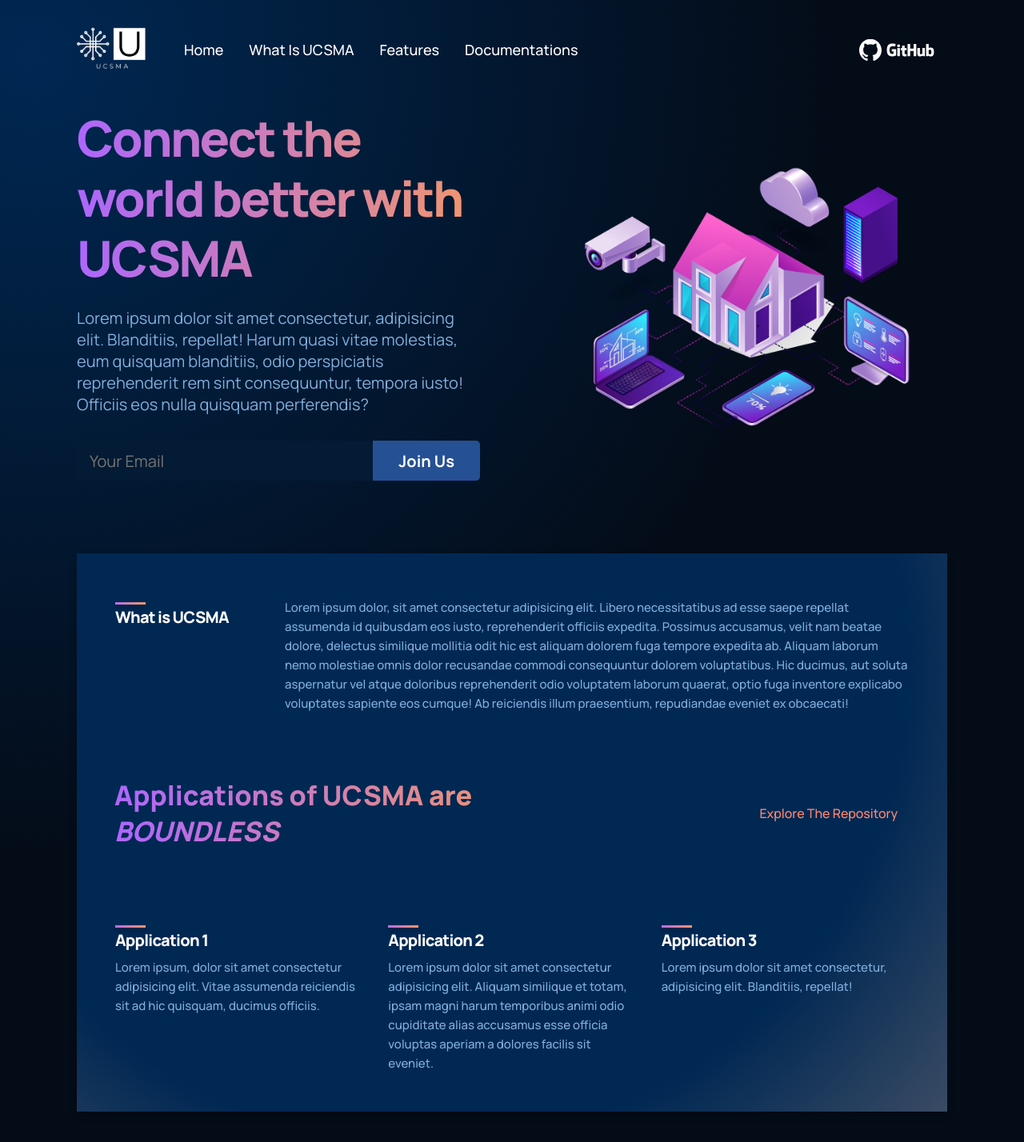
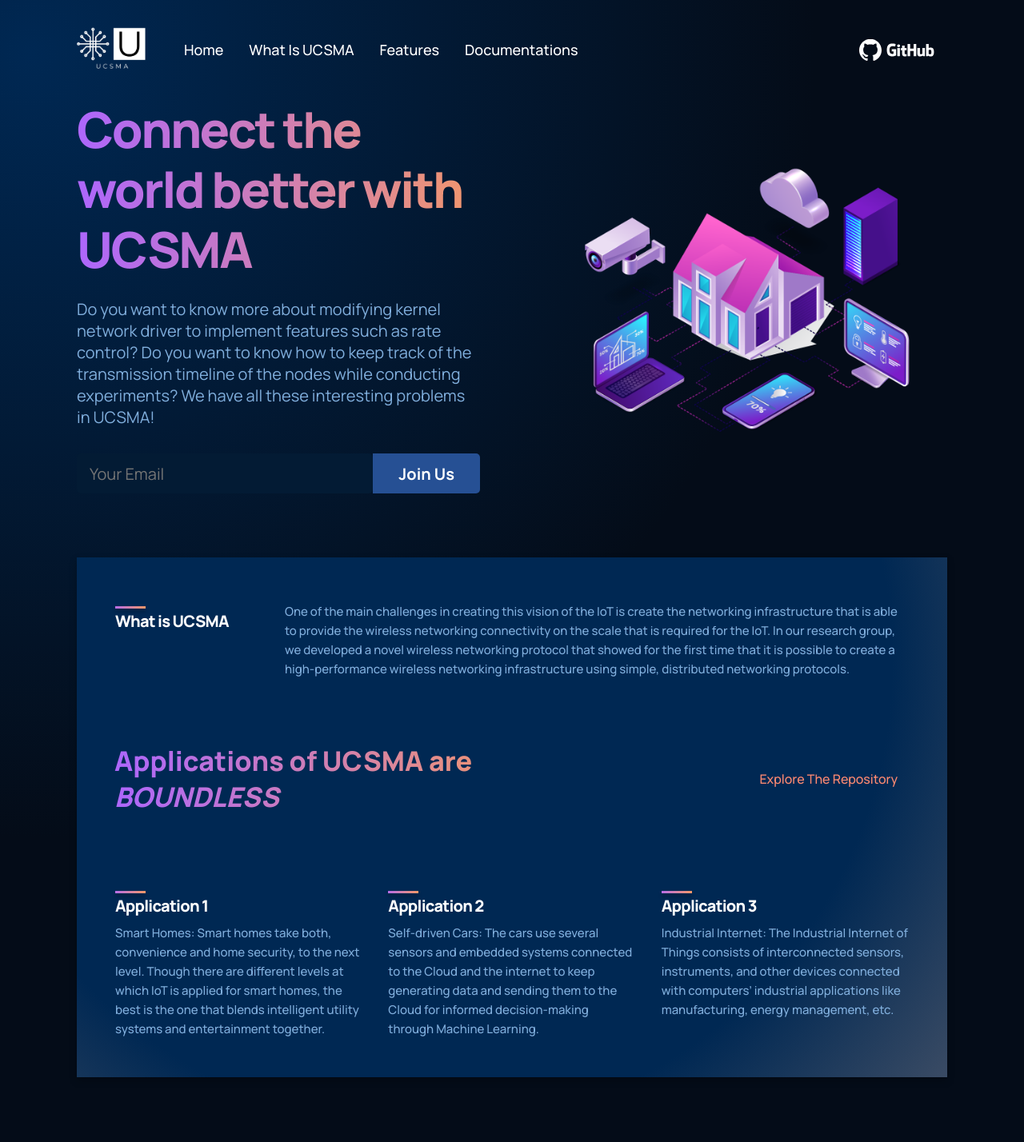
Before and after one commit to UCSMA-Project/homepage, a React (Create React App) app: page / in a window 1280 px wide. Shown: the top 1428 px of the page at 80% size. Built offline with nearby package versions, Linux system fonts and the light colour scheme.

Commit message:
add home page and application page

```diff
--- a/src/containers/header/Header.jsx
+++ b/src/containers/header/Header.jsx
@@ -20,7 +20,7 @@ const Header = () => {
       <div className='ucsma__header-content'>
         <h1 className='gradient__text'>Connect the world better with UCSMA</h1>
 
-        <p>Lorem ipsum dolor sit amet consectetur, adipisicing elit. Blanditiis, repellat! Harum quasi vitae molestias, eum quisquam blanditiis, odio perspiciatis reprehenderit rem sint consequuntur, tempora iusto! Officiis eos nulla quisquam perferendis?</p>
+        <p>Do you want to know more about modifying kernel network driver to implement features such as rate control? Do you want to know how to keep track of the transmission timeline of the nodes while conducting experiments? We have all these interesting problems in UCSMA!</p>
 
         <div className='ucsma__header-content__input'>
           <input
--- a/src/containers/whats-ucsma/WhatsUCSMA.jsx
+++ b/src/containers/whats-ucsma/WhatsUCSMA.jsx
@@ -6,7 +6,7 @@ const WhatsUCSMA = () => {
   return (
     <div className='ucsma__whatucsma section__margin' id='wucsma'>
       <div className='ucsma__whatucsma-feature'>
-        <Feature title={"What is UCSMA"} text={"Lorem ipsum dolor, sit amet consectetur adipisicing elit. Libero necessitatibus ad esse saepe repellat assumenda id quibusdam eos iusto, reprehenderit officiis expedita. Possimus accusamus, velit nam beatae dolore, delectus similique mollitia odit hic est aliquam dolorem fuga tempore expedita ab. Aliquam laborum nemo molestiae omnis dolor recusandae commodi consequuntur dolorem voluptatibus. Hic ducimus, aut soluta aspernatur vel atque doloribus reprehenderit odio voluptatem laborum quaerat, optio fuga inventore explicabo voluptates sapiente eos cumque! Ab reiciendis illum praesentium, repudiandae eveniet ex obcaecati!"} />
+        <Feature title={"What is UCSMA"} text={"One of the main challenges in creating this vision of the IoT is create the networking infrastructure that is able to provide the wireless networking connectivity on the scale that is required for the IoT. In our research group, we developed a novel wireless networking protocol that showed for the first time that it is possible to create a high-performance wireless networking infrastructure using simple, distributed networking protocols."}/>
       </div>
 
       <div className='ucsma__whatucsma-heading'>
@@ -17,11 +17,11 @@ const WhatsUCSMA = () => {
       </div>
 
       <div className='ucsma__whatucsma-container'>
-        <Feature title={"Application 1"} text={"Lorem ipsum, dolor sit amet consectetur adipisicing elit. Vitae assumenda reiciendis sit ad hic quisquam, ducimus officiis."} />
+        <Feature title={"Application 1"} text={"Smart Homes: Smart homes take both, convenience and home security, to the next level. Though there are different levels at which IoT is applied for smart homes, the best is the one that blends intelligent utility systems and entertainment together. "} />
 
-        <Feature title={"Application 2"} text={"Lorem ipsum dolor sit amet consectetur adipisicing elit. Aliquam similique et totam, ipsam magni harum temporibus animi odio cupiditate alias accusamus esse officia voluptas aperiam a dolores facilis sit eveniet."} />
+        <Feature title={"Application 2"} text={"Self-driven Cars: The cars use several sensors and embedded systems connected to the Cloud and the internet to keep generating data and sending them to the Cloud for informed decision-making through Machine Learning."} />
 
-        <Feature title={"Application 3"} text={"Lorem ipsum dolor sit amet consectetur, adipisicing elit. Blanditiis, repellat!"} />
+        <Feature title={"Application 3"} text={"Industrial Internet: The Industrial Internet of Things consists of interconnected sensors, instruments, and other devices connected with computers’ industrial applications like manufacturing, energy management, etc."} />
       </div>
     </div>
   );
```
